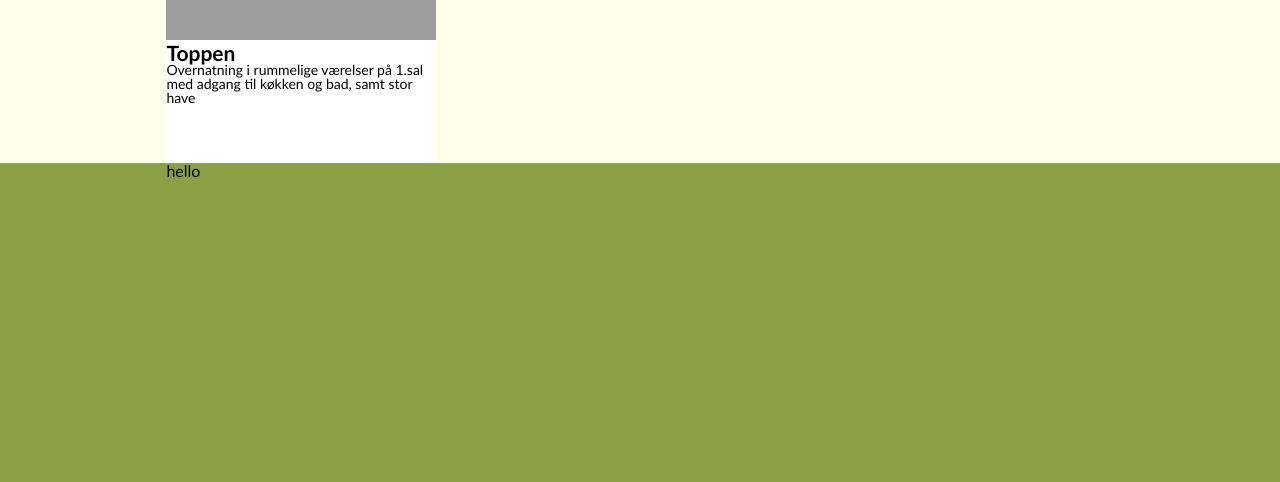
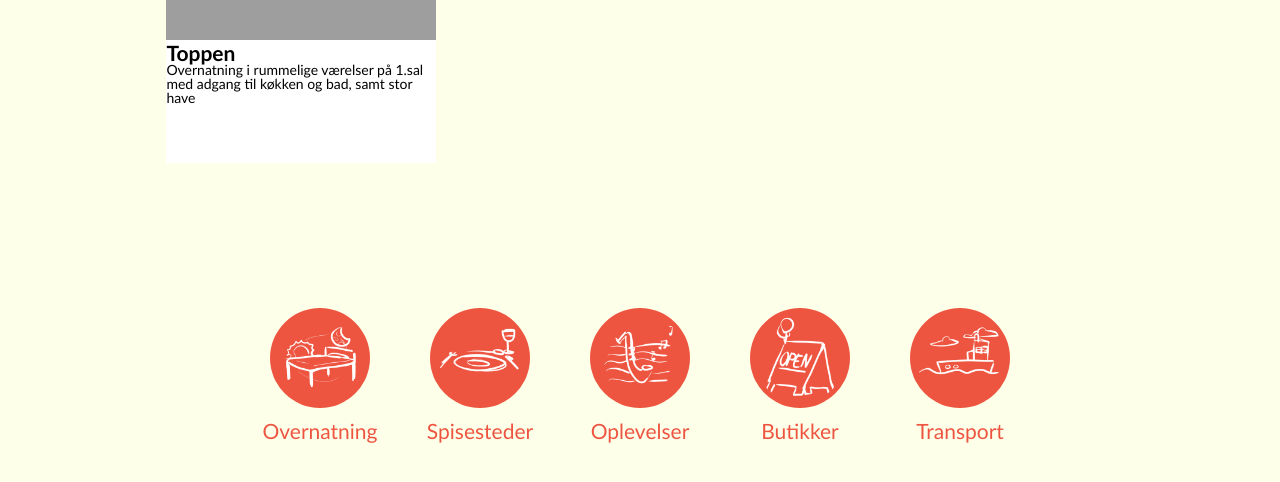
Before and after one commit to IngemannMMDA/mmd2, a plain HTML site: page spisDrik.html in a window 1280 px wide. Shown: the part 1905-2387 px from the top of the page. Drawn offline with Linux system fonts and the light colour scheme; some packages are replaced by stand-ins of ours; no server answers; grey boxes are pictures that could not be loaded.

Commit message:
Ikoner på alle undersiderne
#copyPaste fra Landing page :100:

```diff
--- a/assets/css/showcase.css
+++ b/assets/css/showcase.css
@@ -137,10 +137,42 @@ color: #2F361F;
     /* --- STIKY MAP CLASS SLUT! ---*/
 #info-section {
     width: 100%;
-    height: 7010px;
+    height: 710px;
     background-color: #8B9F43;
 }
 
 #info-section .info-container .info-grid-item1 {
     grid-column: 3/6;
 }
+
+/* IKONER */
+
+.runde-ikoner {
+	margin: 135px 0 80px 0; /*margin top er anderledes i showcase end på landingPage*/
+}
+
+.flex-ikoner {
+	display: flex;
+	flex-wrap: nowrap;
+	width: 100%;
+	height: auto;
+	justify-content: center;
+}
+
+.intro-ikoner {
+	margin: 0 20px;
+	text-align: center;
+}
+
+.intro-ikoner img {
+	background-color: #ee5541;
+	width: 100px;
+	margin: 10px;
+	padding: 5px;
+	text-align: center;
+	border-radius: 50px;
+}
+
+.intro-ikoner p {
+	color: #EE5541;
+}
--- a/assets/js/script.js
+++ b/assets/js/script.js
@@ -85,7 +85,7 @@ function initMap() {
                     "elementType": "geometry.fill",
                     "stylers": [
                       {
-                        "color": "#d85448"
+                        "color": "#ee5541"
                       }
                     ]
                   },
@@ -94,7 +94,7 @@ function initMap() {
                     "elementType": "geometry.fill",
                     "stylers": [
                       {
-                        "color": "#ffffff"
+                        "color": "#feffe9"
                       }
                     ]
                   },
--- a/spisDrik.html
+++ b/spisDrik.html
@@ -169,16 +169,32 @@ for (var i = 0; i < btns.length; i++) {
         // Filter
 
     </script>
-    <section id="info-section" class="stopPoint">
-        <div class="info-container grid">
-            <div class="info-grid-item1 info-grid-items">
-                hello
+
+
+    </section>
+    <section class="runde-ikoner">
+        <div class="flex-ikoner">
+            <div class="intro-ikoner">
+                <img src="assets/icons/icon_overnatning_-_hvid.png">
+                <p>Overnatning</p>
+            </div>
+            <div class="intro-ikoner">
+                <img src="assets/icons/icon_spise_-_hvid.png">
+                <p>Spisesteder</p>
+            </div>
+            <div class="intro-ikoner">
+                <img src="assets/icons/icon_oplevelser_-_hvid.png">
+                <p>Oplevelser</p>
+            </div>
+            <div class="intro-ikoner">
+                <img src="assets/icons/icon_butik_-_hvid.png">
+                <p>Butikker</p>
+            </div>
+            <div class="intro-ikoner">
+                <img src="assets/icons/icon_transport_-_hvis.png">
+                <p>Transport</p>
             </div>
         </div>
-
-    </section>
-    <section id="showcase-icon-section">
-        icon section
     </section>
     <footer></footer>
 
```
Also changed, not shown: oplevelser.html (+24 -3 lines), overnatning.html (+22 -8 lines), specialButik.html (+22 -8 lines), transport.html (+24 -3 lines).
